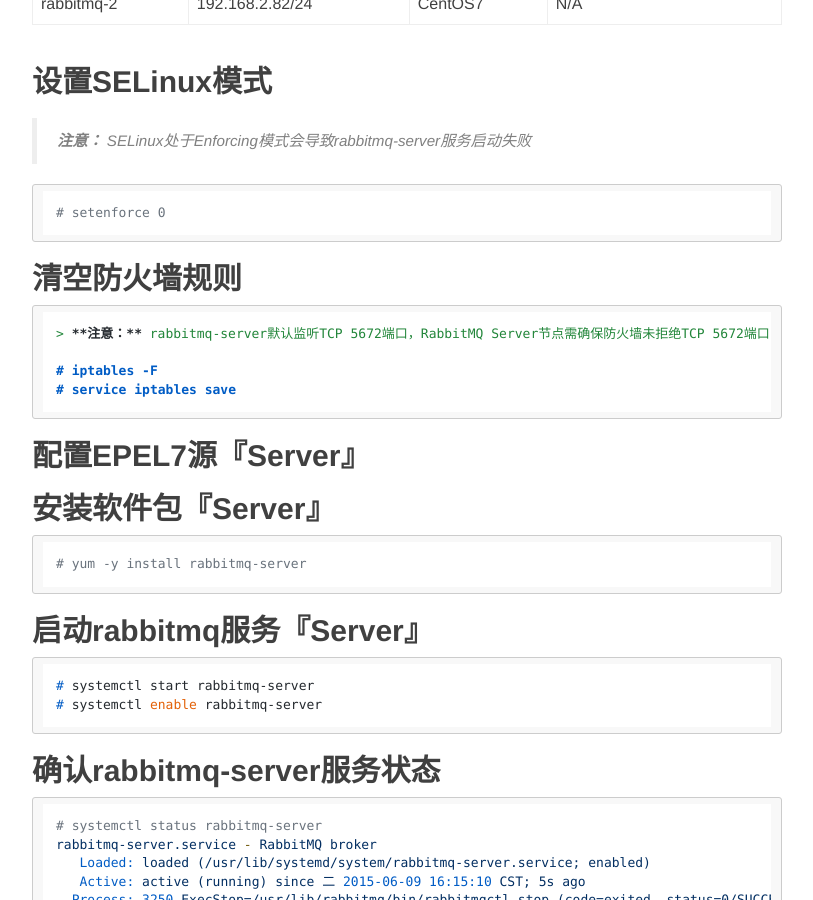
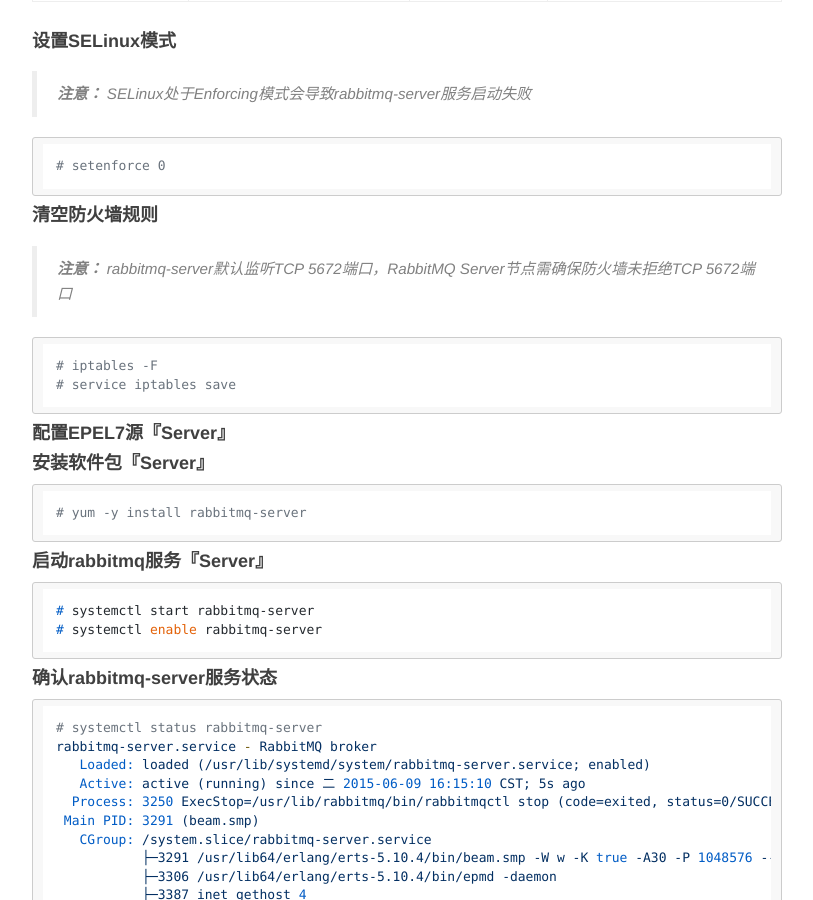
Before and after one commit to blkart/blkart.github.io, a Jekyll site: the page built from _posts/2015-06-09-rabbitmq-1.md, in a window 1280 px wide and 900 px high, scrolled down 668 px. Shown: the whole window, without its empty margins (233-1046 px from the left). Built offline with Jekyll 4.4.1, drawn with Linux system fonts in a browser that asks for light colours; nearby versions of some CDN libraries; comment, search, counter and statistics services are not loaded.

Commit message:
调整格式
Signed-off-by: blkart <blkart.org@gmail.com>

```diff
--- a/_posts/2015-06-09-rabbitmq-1.md
+++ b/_posts/2015-06-09-rabbitmq-1.md
@@ -8,7 +8,7 @@
 
 ---
 
-## 虚拟机准备
+#### 虚拟机准备
 
 <table>
 <thead>
@@ -35,31 +35,31 @@
 </tbody>
 </table>
 
-## 设置SELinux模式
+#### 设置SELinux模式
 
 > **注意：** SELinux处于Enforcing模式会导致rabbitmq-server服务启动失败
 
     # setenforce 0
 
-## 清空防火墙规则
+#### 清空防火墙规则
 
-    > **注意：** rabbitmq-server默认监听TCP 5672端口，RabbitMQ Server节点需确保防火墙未拒绝TCP 5672端口
+> **注意：** rabbitmq-server默认监听TCP 5672端口，RabbitMQ Server节点需确保防火墙未拒绝TCP 5672端口
 
     # iptables -F
     # service iptables save
 
-## 配置EPEL7源『Server』
+#### 配置EPEL7源『Server』
 
-## 安装软件包『Server』
+#### 安装软件包『Server』
 
     # yum -y install rabbitmq-server
 
-## 启动rabbitmq服务『Server』
+#### 启动rabbitmq服务『Server』
 
     # systemctl start rabbitmq-server
     # systemctl enable rabbitmq-server
 
-## 确认rabbitmq-server服务状态
+#### 确认rabbitmq-server服务状态
 
     # systemctl status rabbitmq-server
     rabbitmq-server.service - RabbitMQ broker
```
